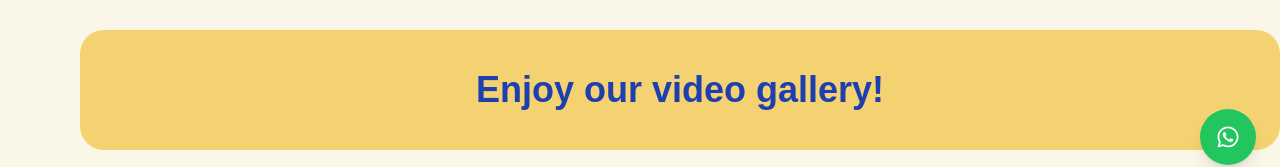
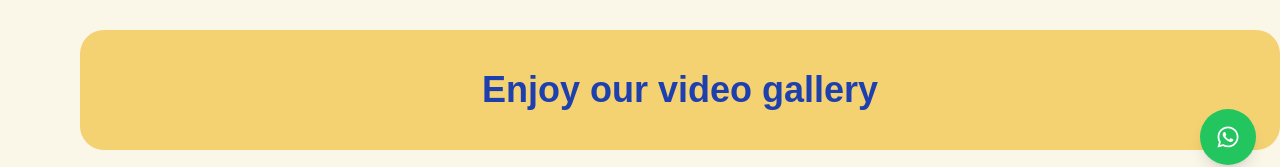
Before and after one commit to ShescoWebdev/MyHygiene, a React (Vite) app in the folder frontend/: page /videos in a window 1280 px wide. Shown: the part 611-778 px from the top of the page. Built offline with nearby package versions, Linux system fonts and the light colour scheme.

Commit message:
fix: remove exclamation mark from video gallery heading for consistency

```diff
--- a/frontend/src/pages/Videos.jsx
+++ b/frontend/src/pages/Videos.jsx
@@ -184,7 +184,7 @@ function Videos() {
 
           <div className='about3 text-black w-[20rem] m-auto md:w-[75rem] mt-10 p-10 bg-[#f4d171] flex flex-col rounded-3xl'>
             <h1 className='text-center text-2xl md:text-4xl leading-relaxed text-blue-800 font-bold'>
-              Enjoy our video gallery!
+              Enjoy our video gallery
             </h1>
           </div>
         </section>
```
